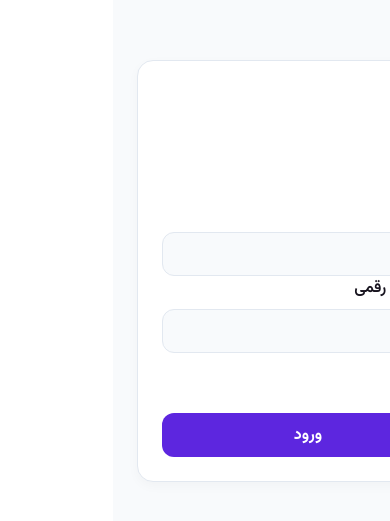
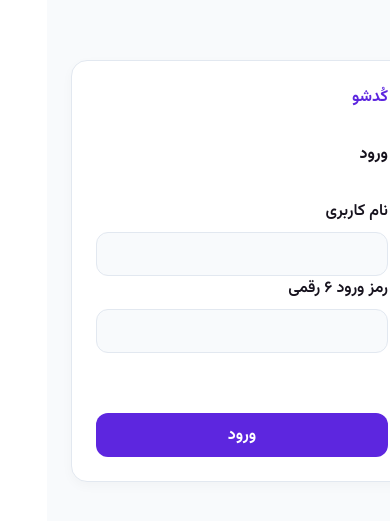
Before and after one commit to mytest19861986/codesho-test, a Next.js app in the folder frontend/: page /login in a window 390 px wide. Shown: the part 151-672 px from the top of the page. Built offline with nearby package versions, Linux system fonts and the light colour scheme.

Commit message:
fix(auth-ui): contain login card on mobile

```diff
--- a/frontend/src/app/login/login.module.css
+++ b/frontend/src/app/login/login.module.css
@@ -1,5 +1,5 @@
-.page { min-block-size: 100dvh; display: grid; place-items: center; padding: var(--cs-space-6); background: var(--cs-color-bg-base); }
-.card { inline-size: min(100%, 28rem); padding: clamp(1.5rem, 5vw, 3rem); border: var(--cs-border-width) solid var(--cs-color-border-subtle); border-radius: var(--cs-radius-card); background: var(--cs-color-bg-surface); box-shadow: var(--cs-shadow-card); }
+.page { min-block-size: 100dvh; min-inline-size: 0; display: grid; place-items: center; padding: var(--cs-space-6); overflow-x: hidden; background: var(--cs-color-bg-base); }
+.card { inline-size: min(100%, 28rem); max-inline-size: 100%; min-inline-size: 0; padding: clamp(1.5rem, 5vw, 3rem); border: var(--cs-border-width) solid var(--cs-color-border-subtle); border-radius: var(--cs-radius-card); background: var(--cs-color-bg-surface); box-shadow: var(--cs-shadow-card); }
 .brand { margin: 0 0 var(--cs-space-8); color: var(--cs-color-brand-primary); font-weight: var(--cs-font-weight-bold); }
 .card h1 { margin: 0 0 var(--cs-space-8); font-size: var(--cs-font-size-heading-2); }
 .field { display: grid; gap: var(--cs-space-2); margin-block-end: var(--cs-space-5); font-weight: var(--cs-font-weight-semibold); }
```
